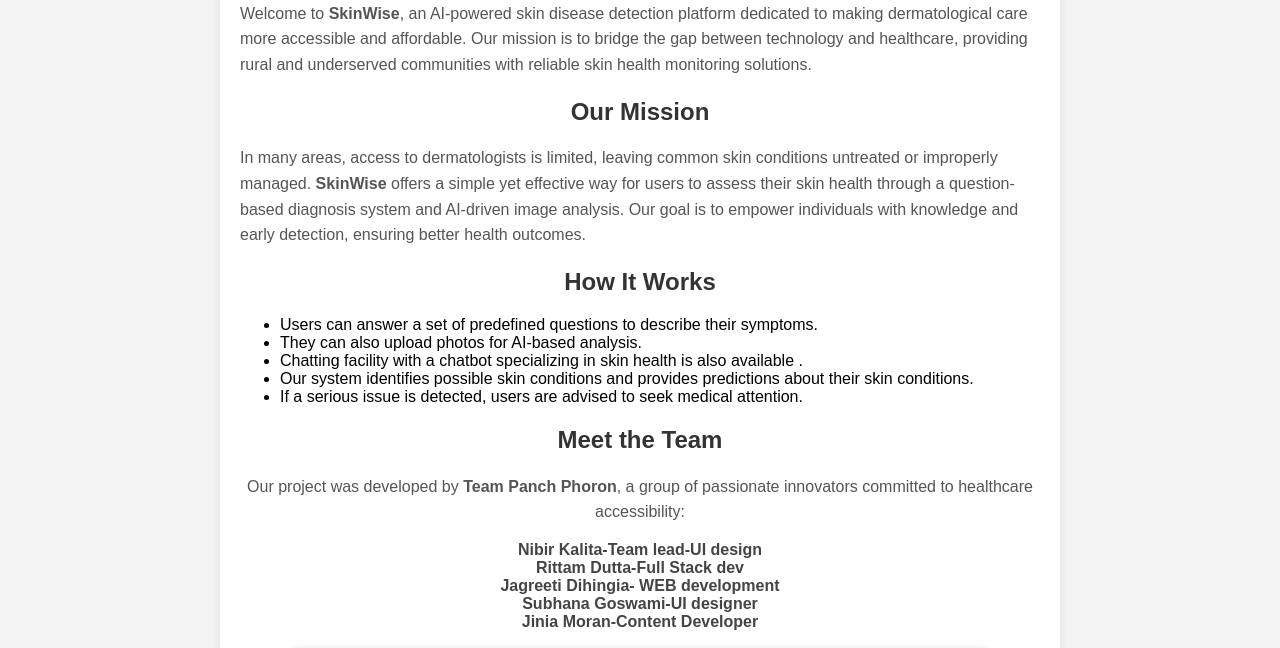
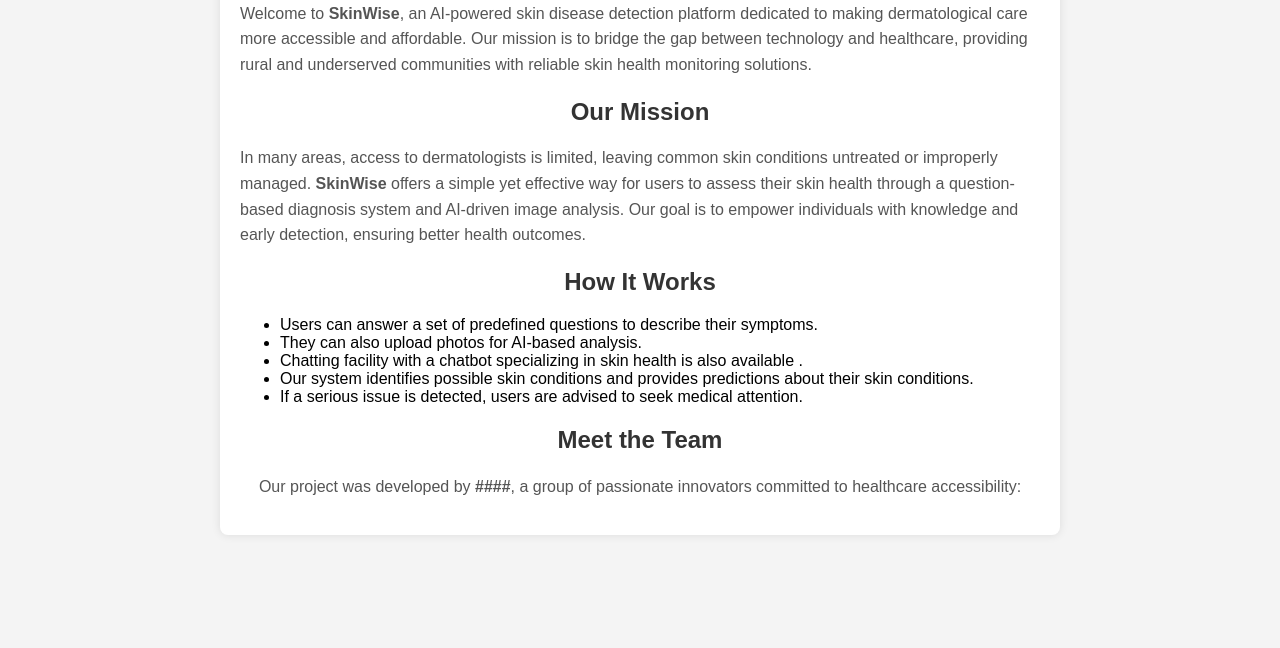
Before and after one commit to RidDevs/SKINWISE, a website: page about.html in a window 1280 px wide. Shown: the part 239-887 px from the top of the page. After the commit the page ends 824 px from the top, so only its background shows below. Drawn offline with Linux system fonts and the light colour scheme.

Commit message:
Update about.html

```diff
--- a/about.html
+++ b/about.html
@@ -109,14 +109,9 @@
 
         <h2>Meet the Team</h2>
         <div class="team">
-            <p>Our project was developed by <strong>Team Panch Phoron</strong>, a group of passionate innovators committed to healthcare accessibility:</p>
+            <p>Our project was developed by <strong> ####</strong>, a group of passionate innovators committed to healthcare accessibility:</p>
             <ul>
-                <li>Nibir Kalita-Team lead-UI design</li>
-                <li>Rittam Dutta-Full Stack dev</li>
-                <li>Jagreeti Dihingia- WEB development</li>
-                <li>Subhana Goswami-UI designer</li>
-                <li>Jinia Moran-Content Developer</li>
-                <img src="people.jpg" alt="Team Panch Phoron" class="team-image">
+
 
             </ul>
         </div>
```
